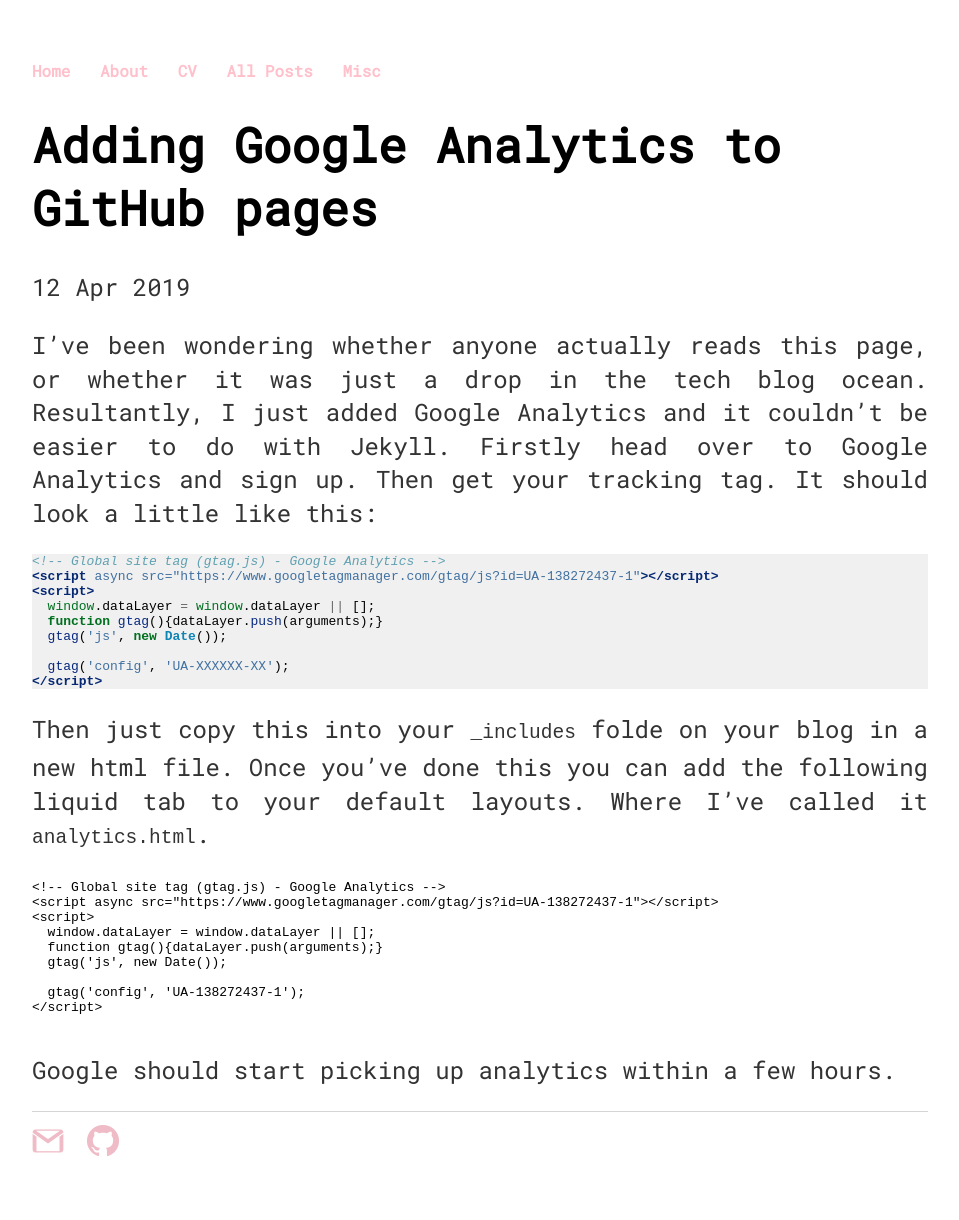
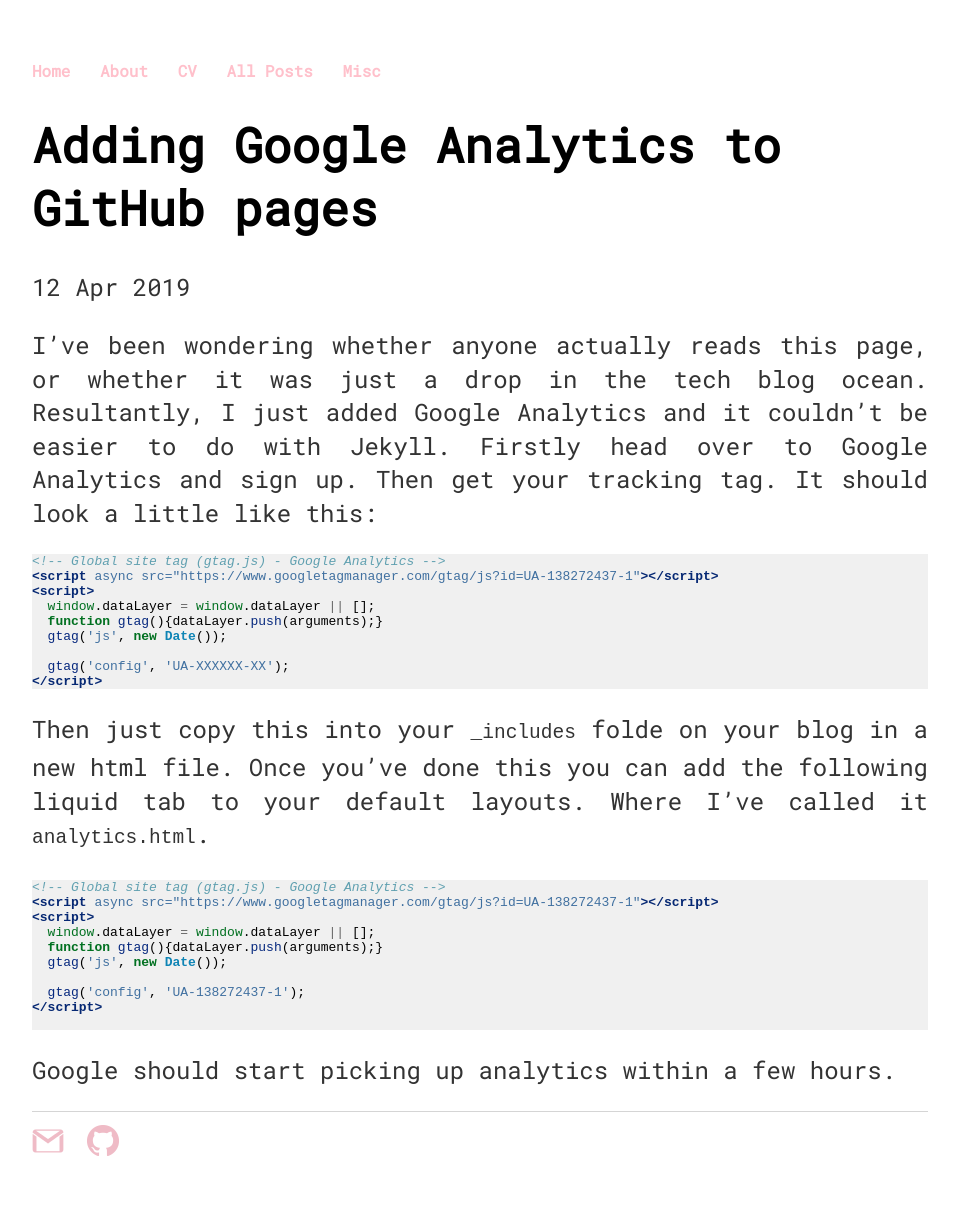
Before and after one commit to skailasa/skailasa.github.io, a Jekyll site: the page built from _posts/2019-04-12-adding-google-analytics.md, in a window 1280 px wide. Shown: the whole page, without its empty margins (160-1119 px from the left). Built offline with Jekyll 4.4.1, drawn with Linux system fonts in a browser that asks for light colours.

Commit message:
Remove jekyll tag from post

````diff
--- a/_posts/2019-04-12-adding-google-analytics.md
+++ b/_posts/2019-04-12-adding-google-analytics.md
@@ -25,7 +25,7 @@
 you've done this you can add the following liquid tab to your default layouts. Where I've
 called it `analytics.html`.
 
-```jekyll
+```html
 {% include google_analytics.html %}
 ```
 
````
